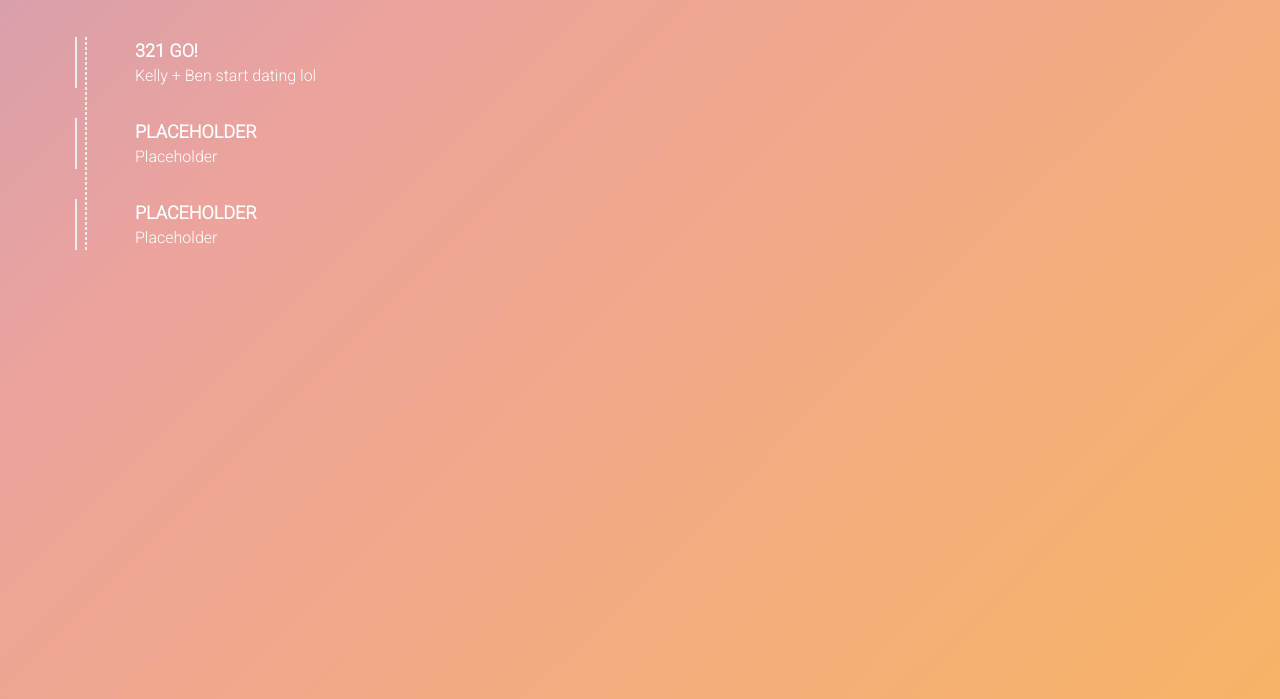
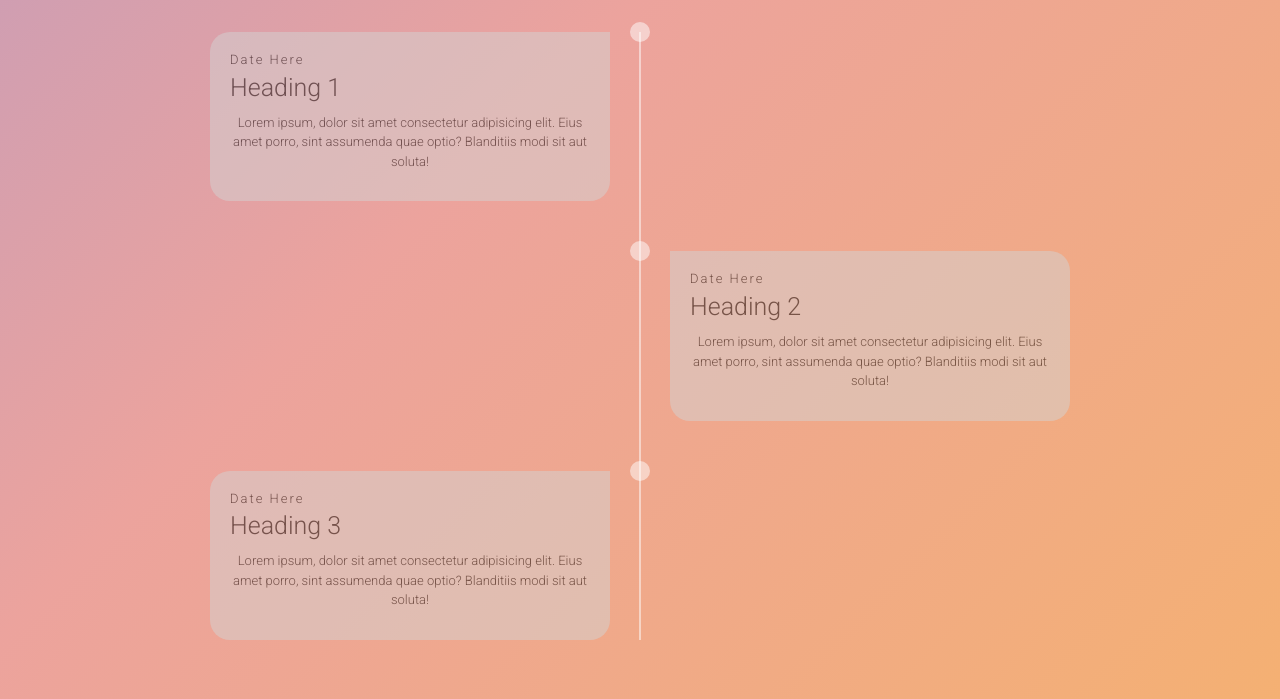
Before and after one commit to kellylue/dateabase, a website: page FrontEnd/timeline.html in a window 1280 px wide. Shown: the part 101-800 px from the top of the page. Drawn offline with nearby package versions, Linux system fonts and the light colour scheme; files that its build step writes are made by us from their sources.

Commit message:
added timeline html and css edits: opaque boxed timeline effects in css

```diff
--- a/FrontEnd/styles.css
+++ b/FrontEnd/styles.css
@@ -119,7 +119,130 @@ p {
     top: 0;
 }
 
-.container .title {
+.container {
+    width: 100%;
+    height: 50%;
+    display: flex;
+    align-items: center;
+    justify-content: center;
+    background-color: transparent;
+    font-family: 'Roboto', sans-serif;
+    padding: 30px 0;
+}
+
+.timeline {
+    width: 80%;
+    height: auto;
+    max-width: 800px;
+    margin: auto;
+    position: relative;
+}
+
+.timeline ul {
+    list-style: none;
+}
+
+.timeline ul li {
+    padding: 20px;
+    background-color: lightgray;
+    color: black;
+    border-radius: 10px;
+    margin-bottom: 20px;
+    opacity: 50%;
+}
+
+.timeline ul li:last-child {
+    margin-bottom: 0;
+}
+
+.timeline-content h3 {
+    font-size: 25px;
+    font-weight: 500;
+    line-height: 30px;
+    margin-bottom: 10px;
+}
+
+.timeline-content h4 {
+    font-size: 13px;
+    letter-spacing: 2px;
+}
+
+.timeline-content p {
+    font-weight: 250;
+}
+
+@media only screen and (min-width: 768px) {
+    section{
+        width: 100%;
+        height: 125vh;
+        color: #fff;
+        background: linear-gradient(-45deg, #FFC13D, #ECA39D, #668CFF, #18288D);
+        background-size: 400% 400%;
+        position: relative;
+        animation: animateBackground 10s ease-in-out infinite;
+        display: flex;
+        flex: center;
+    }
+
+    .timeline::before {
+        content: '';
+        position: absolute;
+        height: 100%;
+        width: 2px;
+        background-color:white;
+        left: 50%;
+        transform: translateX(-50%);
+        opacity: 50%;
+
+    }
+
+    .timeline ul li {
+        width: 50%;
+        margin-bottom: 50px;
+        position: relative;
+    }
+
+    .timeline ul li:nth-child(odd) {
+        float: left;
+        clear: right;
+        transform: translateX(-30px);
+        border-radius: 20px 0px 20px 20px;
+    }
+
+    .timeline ul li:nth-child(even) {
+        float: right;
+        clear: left;
+        transform: translateX(30px);
+        border-radius: 0px 20px 20px 20px;
+    }
+
+    .timeline ul li::after {
+        content: '';
+        position: absolute;
+        height: 20px;
+        width: 20px;
+        background-color: white;
+        border-radius: 50%;
+        top: 0;
+    }
+
+    .timeline ul li:nth-child(odd)::after {
+        right: -30px;
+        transform: translate(50%, -50%);
+    }
+
+    .timeline ul li:nth-child(even)::after {
+        left: -30px;
+        transform: translate(-50%, -50%);
+    }
+
+    .timeline ul li:hover:after {
+        background-color: black;
+        opacity: 50%;
+    }
+}
+
+/*.container .title {
     font-weight: bold;
     text-transform: uppercase;
     font-size: large;
@@ -163,4 +286,4 @@ p {
     width: 2px;
     height: 100%;
     border: 1px solid #eee;
-}
+}*/
--- a/FrontEnd/timeline.html
+++ b/FrontEnd/timeline.html
@@ -41,7 +41,32 @@
 
         <h2 class="timeline-heading">Timeline</h2>
         <div class="container">
-            <ul>
+            <div class="timeline">
+                <ul>
+                    <li>
+                        <div class="timeline-content">
+                            <h4>Date Here</h4>
+                            <h3>Heading 1</h3>
+                            <p>Lorem ipsum, dolor sit amet consectetur adipisicing elit. Eius amet porro, sint assumenda quae optio? Blanditiis modi sit aut soluta!</p>
+                         </div>
+                    </li>
+                    <li>
+                        <div class="timeline-content">
+                            <h4>Date Here</h4>
+                            <h3>Heading 2</h3>
+                            <p>Lorem ipsum, dolor sit amet consectetur adipisicing elit. Eius amet porro, sint assumenda quae optio? Blanditiis modi sit aut soluta!</p>
+                         </div>
+                    </li>
+                    <li>
+                        <div class="timeline-content">
+                            <h4>Date Here</h4>
+                            <h3>Heading 3</h3>
+                            <p>Lorem ipsum, dolor sit amet consectetur adipisicing elit. Eius amet porro, sint assumenda quae optio? Blanditiis modi sit aut soluta!</p>
+                         </div>
+                    </li>
+                </ul>
+            </div>
+            <!--<ul>
                 <li>
                     <div class="title">321 Go!</div>
                     <div class="info">Kelly + Ben start dating lol</div>
@@ -54,7 +79,7 @@
                     <div class="title">Placeholder</div>
                     <div class="info">Placeholder</div>
                 </li>
-            </ul>
+            </ul>-->
         </div>
     </section>
 </body>
```
